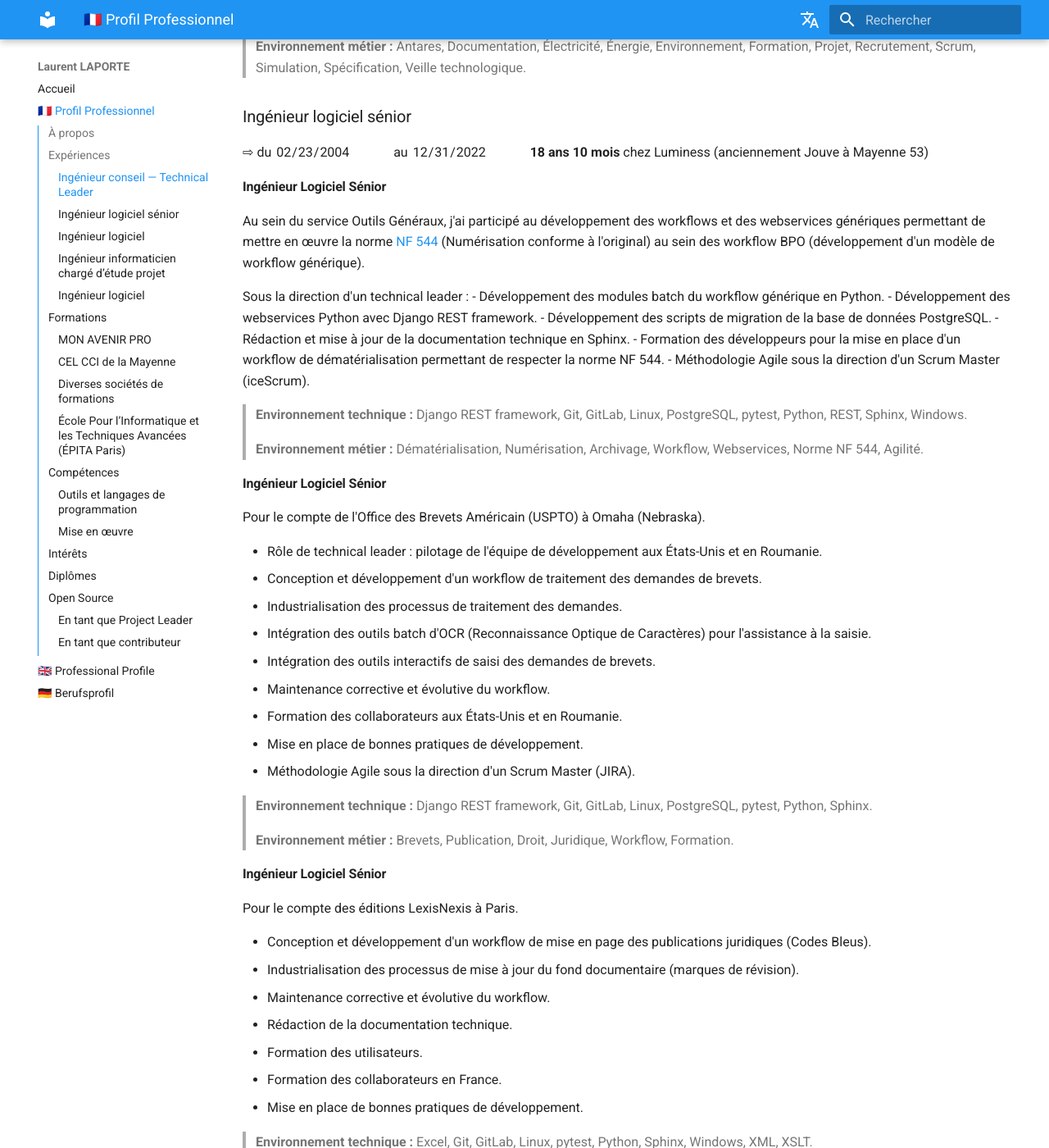
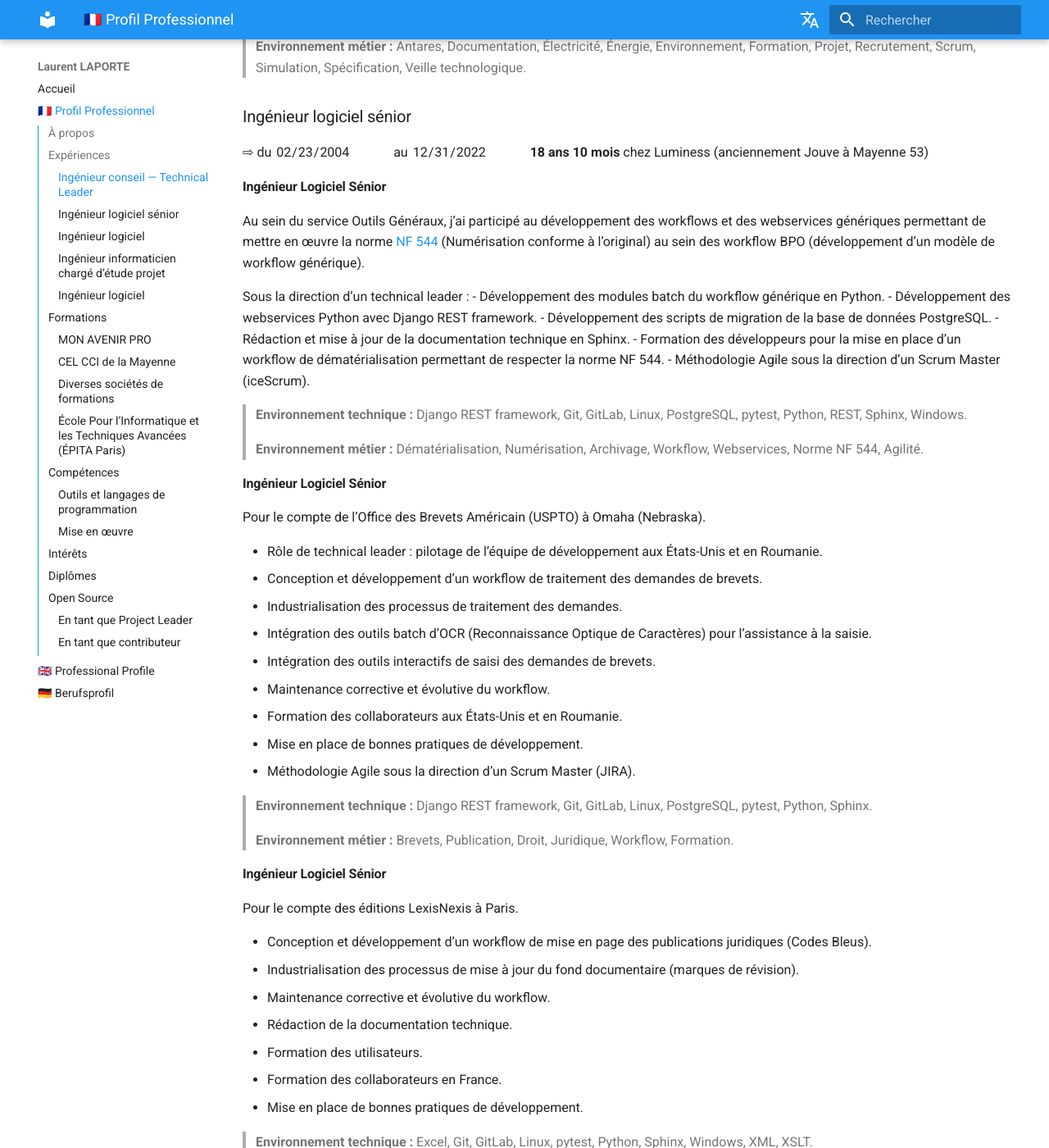
Before and after one commit to laurent-laporte-pro/laurent-laporte-pro.github.io, an MkDocs documentation site: the page built from docs/fr/index.md, in a window 1280 px wide and 1400 px high, scrolled down 1480 px. Shown: the whole window at 82% size. Built offline with MkDocs 1.6.1 and Material for MkDocs 9.7.7, drawn with Linux system fonts in a browser that asks for light colours; comment, search, counter and statistics services are not loaded; some of the changed text lies outside the part shown.

```diff
--- a/docs/fr/index.md
+++ b/docs/fr/index.md
@@ -13,7 +13,7 @@ tags: [ curriculum vitæ, curriculum vitae, CV, parcours professionnel, compéte
 
 📧 **Email :** [laurent.laporte.pro@gmail.com](mailto:laurent.laporte.pro@gmail.com)
 
-Je suis un développeur logiciel avec plus de 30 ans d'expérience dans le développement de logiciels d'entreprise.
+Je suis un développeur logiciel avec plus de 30 ans d’expérience dans le développement de logiciels d’entreprise.
 
 ## Expériences
 
@@ -73,18 +73,18 @@ une application de simulation des études sur la consommation et la production d
 
 #### Ingénieur Logiciel Sénior
 
-Au sein du service Outils Généraux, j'ai participé au développement des workflows et des webservices
-génériques permettant de mettre en œuvre la norme [NF 544][nf-544] (Numérisation conforme à l'original)
-au sein des workflow BPO (développement d'un modèle de workflow générique).
+Au sein du service Outils Généraux, j’ai participé au développement des workflows et des webservices
+génériques permettant de mettre en œuvre la norme [NF 544][nf-544] (Numérisation conforme à l’original)
+au sein des workflow BPO (développement d’un modèle de workflow générique).
 
-Sous la direction d'un technical leader :
+Sous la direction d’un technical leader :
 - Développement des modules batch du workflow générique en Python.
 - Développement des webservices Python avec Django REST framework.
 - Développement des scripts de migration de la base de données PostgreSQL.
 - Rédaction et mise à jour de la documentation technique en Sphinx.
-- Formation des développeurs pour la mise en place d'un workflow de dématérialisation permettant de respecter
+- Formation des développeurs pour la mise en place d’un workflow de dématérialisation permettant de respecter
   la norme NF 544.
-- Méthodologie Agile sous la direction d'un Scrum Master (iceScrum).
+- Méthodologie Agile sous la direction d’un Scrum Master (iceScrum).
 
 > **Environnement technique :** Django REST framework, Git, GitLab, Linux, PostgreSQL, pytest, Python, REST,
 > Sphinx, Windows.
@@ -95,17 +95,17 @@ Sous la direction d'un technical leader :
 
 #### Ingénieur Logiciel Sénior
 
-Pour le compte de l'Office des Brevets Américain (USPTO) à Omaha (Nebraska).
+Pour le compte de l’Office des Brevets Américain (USPTO) à Omaha (Nebraska).
 
-- Rôle de technical leader : pilotage de l'équipe de développement aux États-Unis et en Roumanie.
-- Conception et développement d'un workflow de traitement des demandes de brevets.
+- Rôle de technical leader : pilotage de l’équipe de développement aux États-Unis et en Roumanie.
+- Conception et développement d’un workflow de traitement des demandes de brevets.
 - Industrialisation des processus de traitement des demandes.
-- Intégration des outils batch d'OCR (Reconnaissance Optique de Caractères) pour l'assistance à la saisie.
+- Intégration des outils batch d’OCR (Reconnaissance Optique de Caractères) pour l’assistance à la saisie.
 - Intégration des outils interactifs de saisi des demandes de brevets.
 - Maintenance corrective et évolutive du workflow.
 - Formation des collaborateurs aux États-Unis et en Roumanie.
 - Mise en place de bonnes pratiques de développement.
-- Méthodologie Agile sous la direction d'un Scrum Master (JIRA).
+- Méthodologie Agile sous la direction d’un Scrum Master (JIRA).
 
 > **Environnement technique :** Django REST framework, Git, GitLab, Linux, PostgreSQL, pytest, Python, Sphinx.
 
@@ -115,7 +115,7 @@ Pour le compte de l'Office des Brevets Américain (USPTO) à Omaha (Nebraska).
 
 Pour le compte des éditions LexisNexis à Paris.
 
-- Conception et développement d'un workflow de mise en page des publications juridiques (Codes Bleus).
+- Conception et développement d’un workflow de mise en page des publications juridiques (Codes Bleus).
 - Industrialisation des processus de mise à jour du fond documentaire (marques de révision).
 - Maintenance corrective et évolutive du workflow.
 - Rédaction de la documentation technique.
@@ -131,7 +131,7 @@ Pour le compte des éditions LexisNexis à Paris.
 
 Pour le compte des éditions LexisNexis à Paris.
 
-- Conception et développement d'un workflow de mise en page des publications juridiques (JurisClasseur).
+- Conception et développement d’un workflow de mise en page des publications juridiques (JurisClasseur).
 - Industrialisation des processus de mise à jour des feuillets mobiles.
 - Maintenance corrective et évolutive du workflow.
 - Rédaction de la documentation technique.
@@ -145,17 +145,17 @@ Pour le compte des éditions LexisNexis à Paris.
 
 #### Ingénieur Logiciel Sénior
 
-Au sein du service Composition Numérique, j'ai participé au développement d'un outil de conversion de documents
+Au sein du service Composition Numérique, j’ai participé au développement d’un outil de conversion de documents
 Word en XML (format DocBook).
 
 En collaboration avec un second technical leader :
 
-- Rôle de technical leader : pilotage de l'équipe de développement à Chennai (Inde).
+- Rôle de technical leader : pilotage de l’équipe de développement à Chennai (Inde).
 - Rédaction des spécifications techniques (en anglais).
 - Veille technologique sur les formats de documents : gestion des images, des tableaux, des formules mathématiques.
 - Formation des collaborateurs en Inde.
 - Mise en place de bonnes pratiques de développement.
-- Développement de l'outil de conversion en Python et XSLT (relecture de code, tests unitaires).
+- Développement de l’outil de conversion en Python et XSLT (relecture de code, tests unitaires).
 - Méthodologie Agile (Scrum).
 
 > **Environnement technique :** DocBook, Git, GitLab, Linux, Python, Unit Testing, Word, XML, XSLT.
@@ -164,14 +164,14 @@ En collaboration avec un second technical leader :
 
 #### Ingénieur Logiciel Sénior
 
-Au sein du service BPO (Business Process Outsourcing) de LUMINESS, j'ai participé à la mise en place de processus
+Au sein du service BPO (Business Process Outsourcing) de LUMINESS, j’ai participé à la mise en place de processus
 industrialisés pour dématérialiser les documents administratifs et les factures clients.
 
 - Gestion des flux de documents et des processus de validation.
-- Gestion de l'archivage physique et numérique.
+- Gestion de l’archivage physique et numérique.
 - Mise en place de bonnes pratiques de développement.
 - Développement du workflow et des webservices en Python.
-- Méthodologie Agile sous la direction d'un Scrum Master (iceScrum).
+- Méthodologie Agile sous la direction d’un Scrum Master (iceScrum).
 
 > **Environnement technique :** Git, GitLab, Linux, MySQL, Python, REST, Unit Testing, Windows.
 
@@ -179,13 +179,13 @@ industrialisés pour dématérialiser les documents administratifs et les factur
 
 #### Ingénieur Logiciel Sénior
 
-Pour le compte de l'Observatoire des Statistiques du ministère de l'Écologie et du développement durable.
+Pour le compte de l’Observatoire des Statistiques du ministère de l’Écologie et du développement durable.
 
-- Développement d'un CMS TYPO3 pour la publication des statistiques sur l'environnement.
+- Développement d’un CMS TYPO3 pour la publication des statistiques sur l’environnement.
 - Conception et développement de modules spécifiques en PHP.
-- Piloter l'équipe de développement au Sénégal.
+- Piloter l’équipe de développement au Sénégal.
 - Mise en place de bonnes pratiques de développement.
-- Mise en conformité avec les normes RGAA (Référentiel Général d'Accessibilité pour les Administrations).
+- Mise en conformité avec les normes RGAA (Référentiel Général d’Accessibilité pour les Administrations).
 - Rédaction du document de conception et des spécifications techniques.
 - Rédaction de la documentation utilisateur.
 - Formation des utilisateurs.
@@ -198,8 +198,8 @@ Pour le compte de l'Observatoire des Statistiques du ministère de l'Écologie e
 
 Pour le compte des Éditions Joly à Paris.
 
-- Mise en place d'un CMS (Content Management System) pour la mise à jour des études et des formulaires juridiques.
-- Développement et mise en place d'un système de publication en Java.
+- Mise en place d’un CMS (Content Management System) pour la mise à jour des études et des formulaires juridiques.
+- Développement et mise en place d’un système de publication en Java.
 - Intégration avec un workflow de publications.
 
 > **Environnement technique :** CSS, HTML, Java, Subversion, Windows, XML, XSLT.
@@ -210,7 +210,7 @@ Pour le compte des Éditions Joly à Paris.
 
 Pour le compte de la Bibliothèque nationale de France (BnF) à Paris et autres collectivités territoriales.
 
-- Développement d'un workflow de numérisation et d'indexation de documents patrimoniaux.
+- Développement d’un workflow de numérisation et d’indexation de documents patrimoniaux.
 - Mise en place de bonnes pratiques de développement.
 - Conception UML et développement Perl.
 
@@ -222,7 +222,7 @@ Pour le compte de la Bibliothèque nationale de France (BnF) à Paris et autres
 
 Pour le compte de l’Office des Publications Officielles des Communautés Européennes (OPOCE) au Luxembourg.
 
-- Développement d'un workflow de mise en forme (MEF) et de mise en page (MEP) des publications officielles de
+- Développement d’un workflow de mise en forme (MEF) et de mise en page (MEP) des publications officielles de
   l’Union Européenne en 24 langues.
 - Industrialisation des processus de production.
 
@@ -325,7 +325,7 @@ Subversion, Swagger, TypeScript, TYPO3, Ubuntu, UML, Unit Testing, Windows, Word
 - Développement Agile et Scrum
 - Documentation technique
 - Veille technologique
-- Gestion d'équipe technique
+- Gestion d’équipe technique
 - Recrutement et formation
 - Gestion de la qualité
 
@@ -336,7 +336,7 @@ avec Waiblingen (en Allemagne) et Devizes (en Angleterre). Mayenne est aussi jum
 échange n’est encore organisé. Je suivais régulièrement les cours du soir afin d’améliorer mon allemand.
 
 Je pratique le roller en ligne et je fais du cross-training (entrainement intensif en salle).
-J'ai aussi pratiqué la boxe loisir.
+J’ai aussi pratiqué la boxe loisir.
 
 ## Diplômes
 
```
Also changed, not shown: docs/de/index.md (+1 -1 lines), docs/en/index.md (+2 -2 lines).
